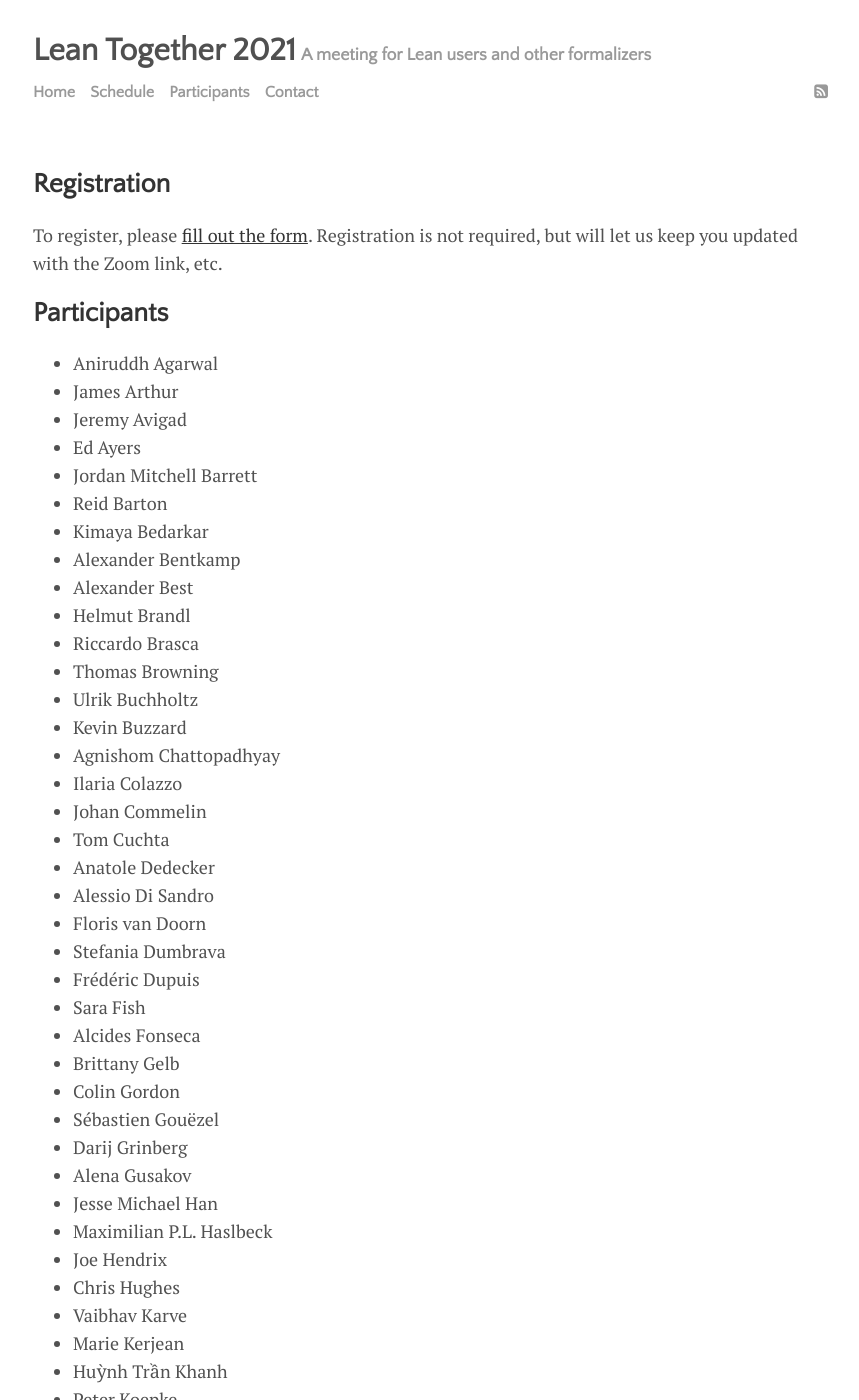
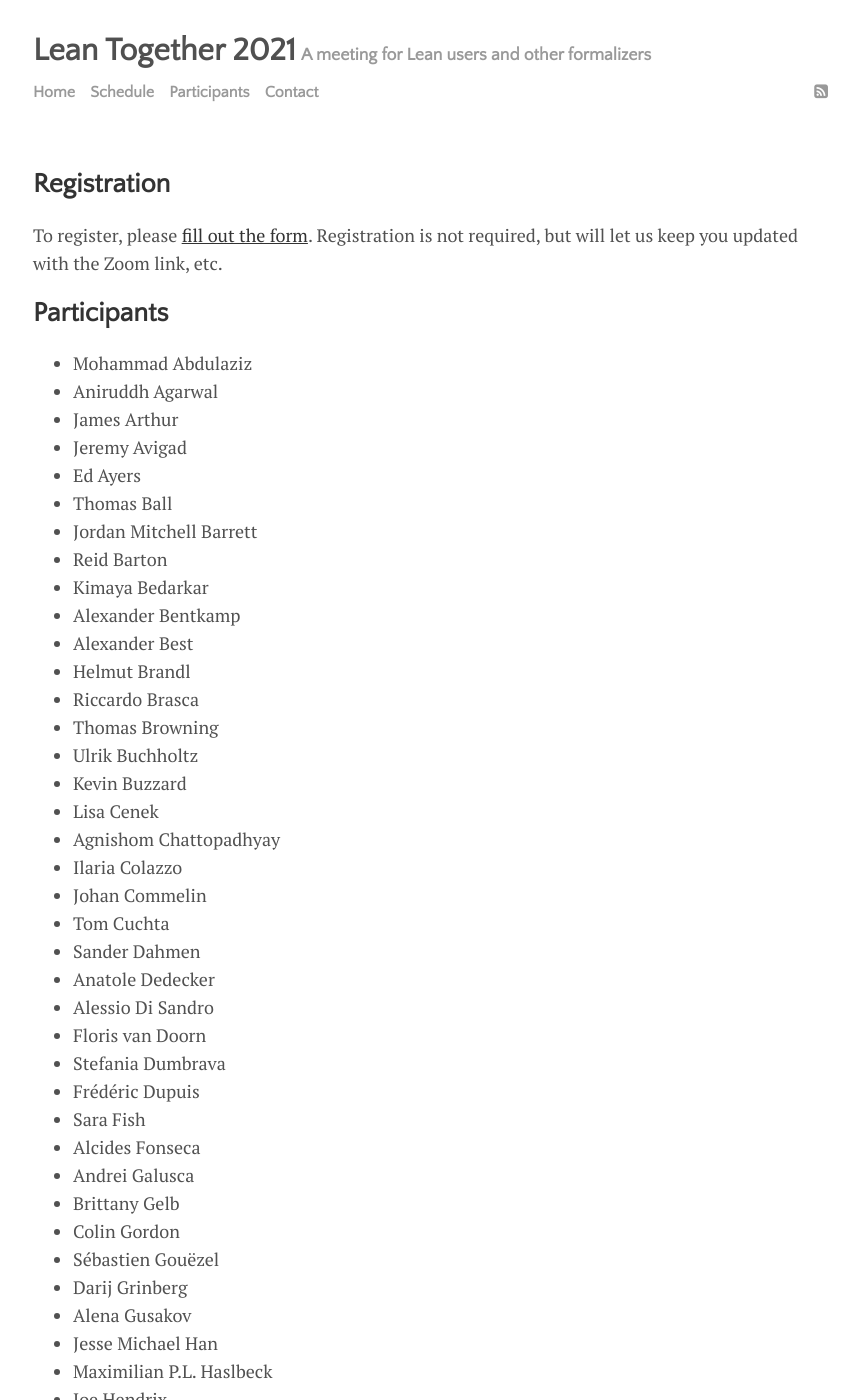
Before and after one commit to leanprover-community/lt2021, a Jekyll site: the page built from participants.md, in a window 1280 px wide and 1400 px high. Shown: the whole window, without its empty margins (207-1066 px from the left). Built offline with Jekyll 4.4.1, drawn with Linux system fonts in a browser that asks for light colours; some of the changed text lies outside the part shown.

Commit message:
add participants

```diff
--- a/participants.md
+++ b/participants.md
@@ -12,10 +12,12 @@ Registration is not required, but will let us keep you updated with the Zoom lin
 
 ## Participants
 
+* Mohammad Abdulaziz
 * Aniruddh Agarwal
 * James Arthur
 * Jeremy Avigad
 * Ed Ayers
+* Thomas Ball
 * Jordan Mitchell Barrett
 * Reid Barton
 * Kimaya Bedarkar
@@ -26,10 +28,12 @@ Registration is not required, but will let us keep you updated with the Zoom lin
 * Thomas Browning
 * Ulrik Buchholtz
 * Kevin Buzzard
+* Lisa Cenek
 * Agnishom Chattopadhyay
 * Ilaria Colazzo
 * Johan Commelin
 * Tom Cuchta
+* Sander Dahmen
 * Anatole Dedecker
 * Alessio Di Sandro
 * Floris van Doorn
@@ -37,6 +41,7 @@ Registration is not required, but will let us keep you updated with the Zoom lin
 * Frédéric Dupuis
 * Sara Fish
 * Alcides Fonseca
+* Andrei Galusca
 * Brittany Gelb
 * Colin Gordon
 * Sébastien Gouëzel
```
Also changed, not shown: other parts of participants.md (+7 -0 lines).
